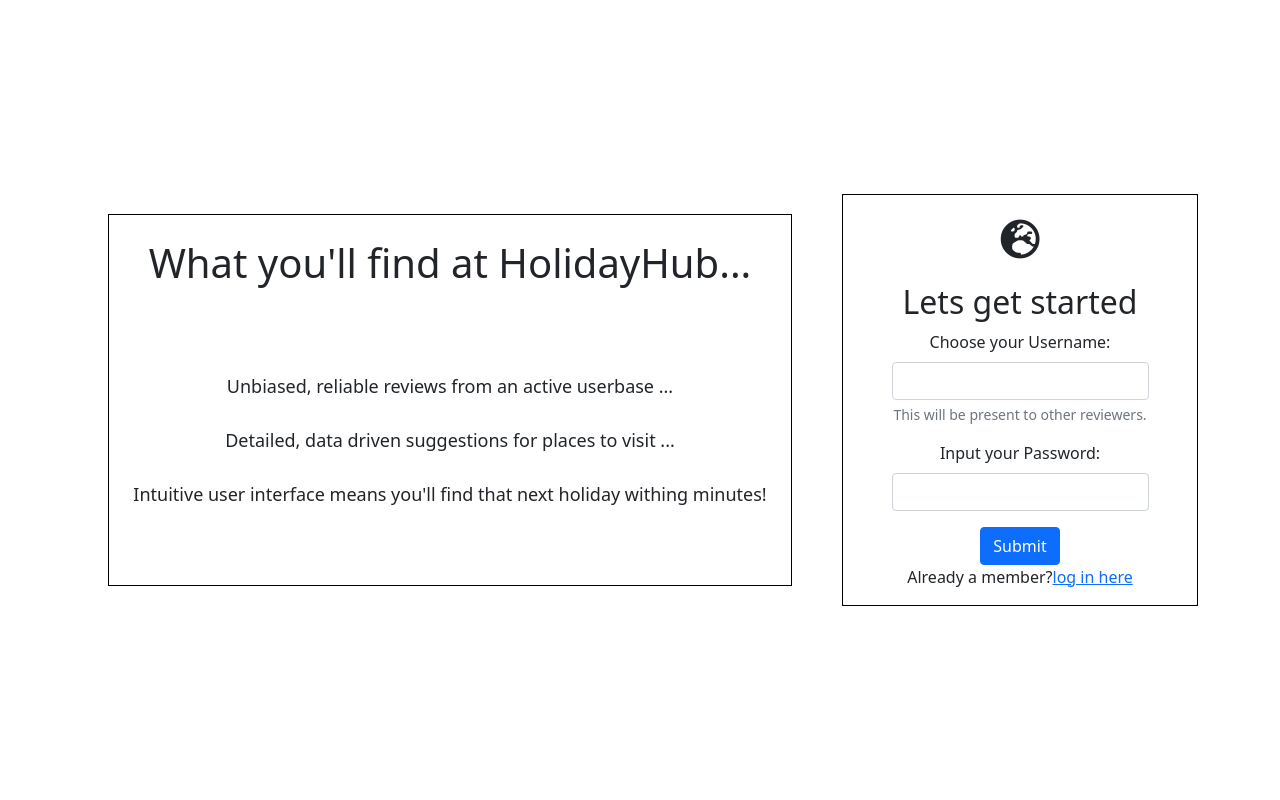
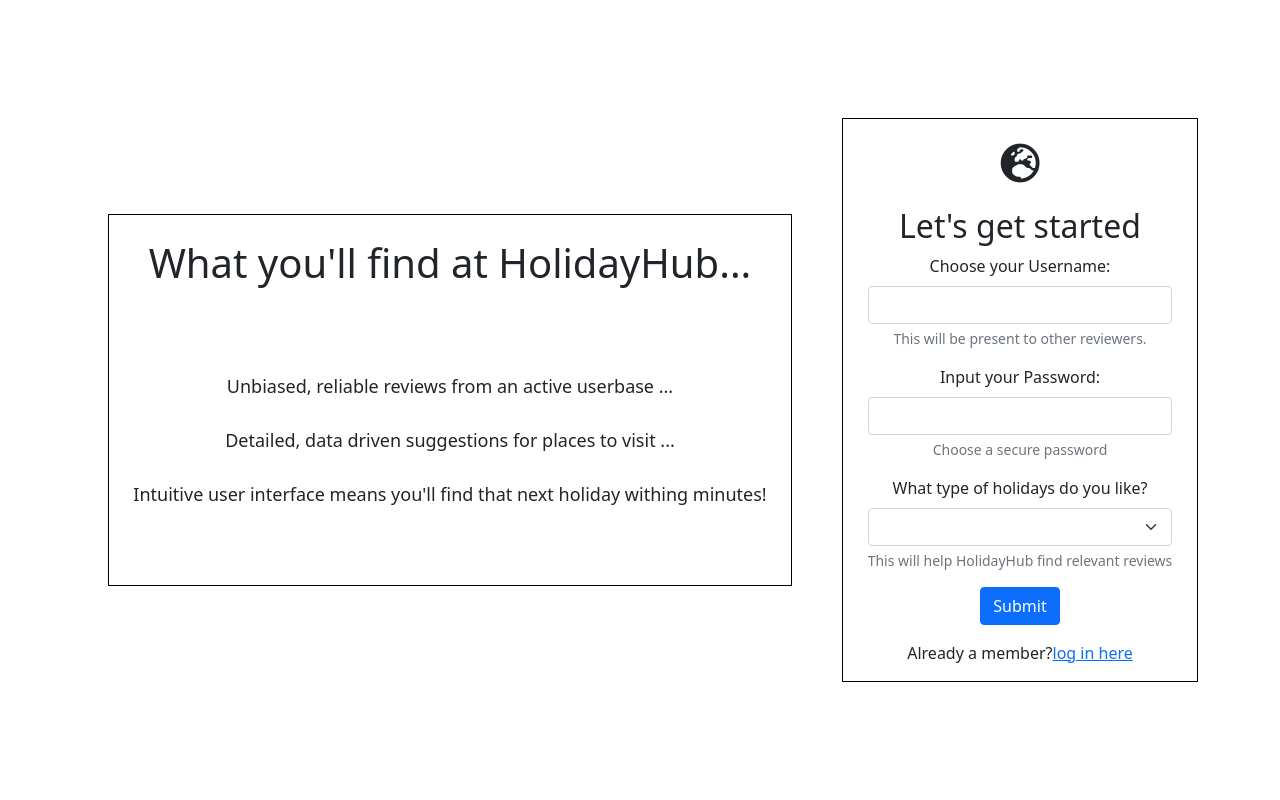
Before and after one commit to steharr/ms3-holiday-review, a Flask app: page /register in a window 1280 px wide. Shown: the part 56-856 px from the top of the page. Run offline with Flask 2, Linux system fonts and the light colour scheme; lists and menus that the app fills with data are empty; some libraries are stand-ins or nearby versions.

Commit message:
setup form for registering user for site

```diff
--- a/templates/register.html
+++ b/templates/register.html
@@ -22,22 +22,37 @@
         <div
             class="d-flex flex-column justify-content-around align-items-center px-4 text-center black-outline mx-auto">
             <i class="my-4 fas fa-globe-europe fs-1"></i>
-            <h2>Lets get started</h2>
+            <h2>Let's get started</h2>
             <!-- register form -->
-            <form method="POST" action="{{ url_for('register') }}">
+            <form class="needs-validation" novalidate method="POST" action="{{ url_for('register') }}">
                 <!-- username -->
                 <div class="mb-3">
                     <label for="username" class="form-label">Choose your Username:</label>
-                    <input type="text" class="form-control" id="username" aria-describedby="usernameHelp">
+                    <input type="text" name="username" class="form-control" id="username"
+                        aria-describedby="usernameHelp" minlength="5" maxlength="15" pattern="^[a-zA-Z0-9]{5,15}$">
                     <div id="usernameHelp" class="form-text">This will be present to other reviewers.</div>
                 </div>
                 <!-- password -->
                 <div class="mb-3">
                     <label for="password" class="form-label">Input your Password:</label>
-                    <input type="text" name="password" class="form-control" id="password">
+                    <input type="password" name="password" class="form-control" id="password" minlength="5"
+                        maxlength="15" pattern="^[a-zA-Z0-9]{5,15}$">
+                    <div id="usernameHelp" class="form-text">Choose a secure password</div>
+                </div>
+                <!-- holiday type selection -->
+                <div class="mb-3">
+                    <label for="holiday" class="form-label">What type of holidays do you like?</label>
+                    <select class="form-select" type="holiday" name="holiday" id="holiday"
+                        aria-label="Default select example">
+                        <option selected disabled></option>
+                        {% for type in holiday_type %}
+                        <option value="{{ type.holiday_type }}">{{ type.holiday_type.capitalize() }}</option>
+                        {% endfor %}
+                    </select>
+                    <div id="usernameHelp" class="form-text">This will help HolidayHub find relevant reviews</div>
                 </div>
                 <!-- submit button -->
-                <button type="submit" class="btn btn-primary">Submit</button>
+                <button type="submit" class="btn btn-primary mb-3">Submit</button>
             </form>
             <p>Already a member?<a href="#">log in here</a></p>
         </div>
```
